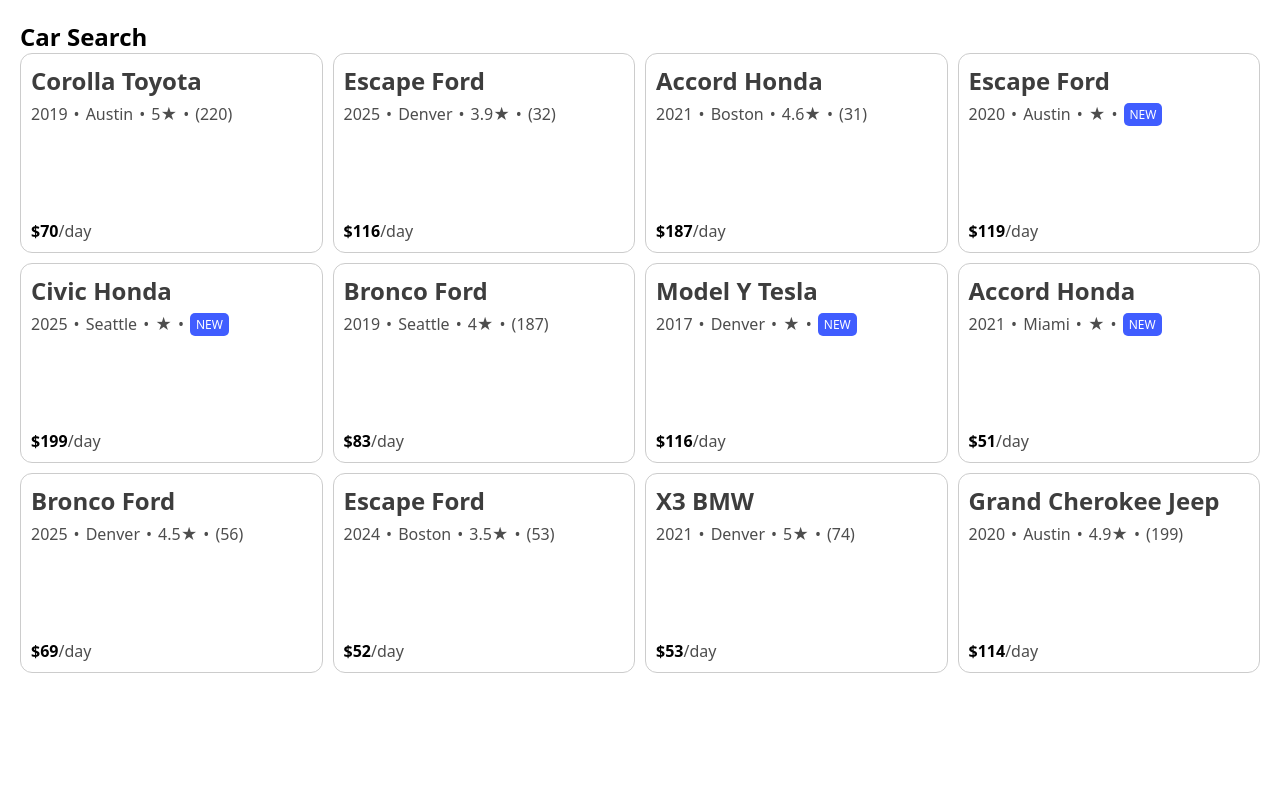
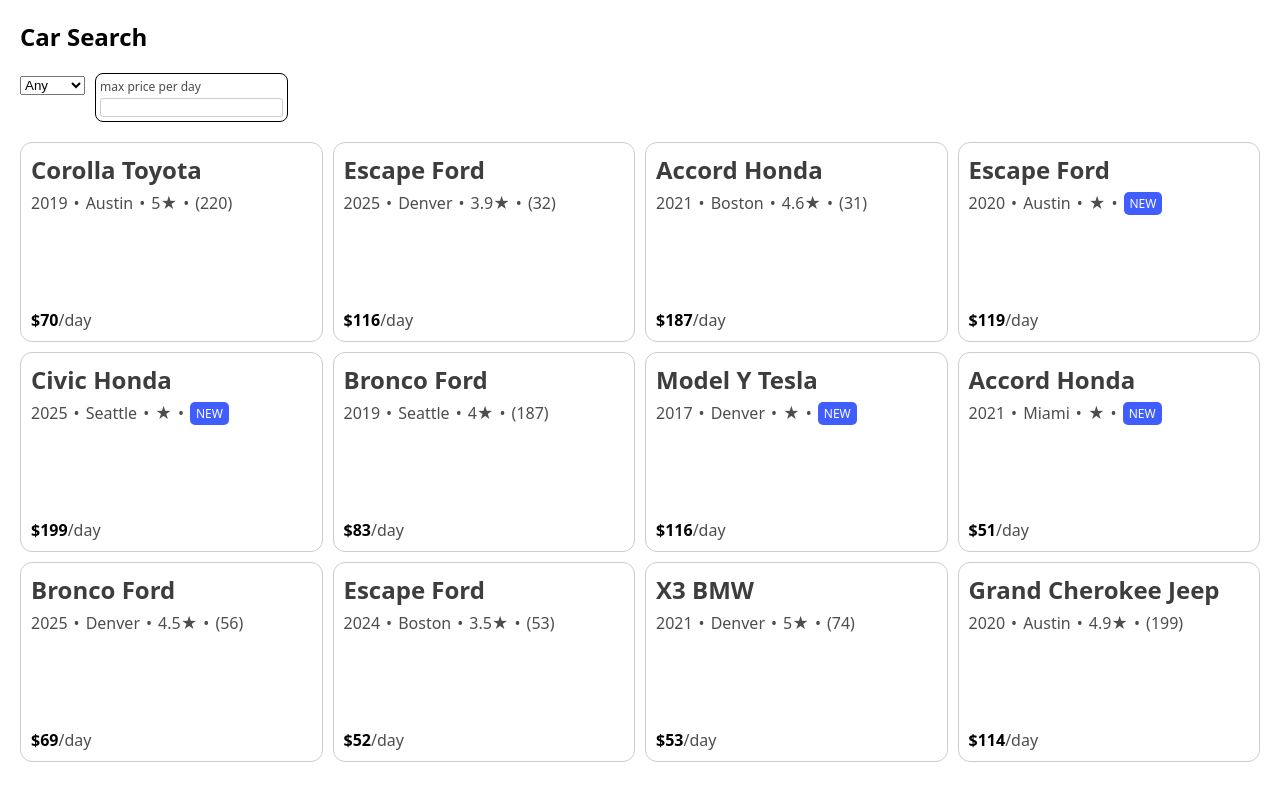
Before and after one commit to Joha99/frontend-systems-design, a React (Vite) app: page / in a window 1280 px wide. Built offline with nearby package versions, Linux system fonts and the light colour scheme.

Commit message:
part 2 - filtering

```diff
--- a/src/car-search/CarSearch.module.css
+++ b/src/car-search/CarSearch.module.css
@@ -13,6 +13,10 @@
     "Open Sans",
     "Helvetica Neue",
     sans-serif;
+  display: flex;
+  flex-direction: column;
+  align-items: stretch;
+  gap: 20px;
 }
 
 .grid {
@@ -70,3 +74,58 @@
   align-items: center;
   justify-content: center;
 }
+
+.filterbar {
+  display: flex;
+  align-items: stretch;
+  gap: 10px;
+}
+
+.filter {
+  display: flex;
+  flex-direction: column;
+  border: 1px solid #000;
+  border-radius: 8px;
+  padding: 4px;
+  gap: 3px;
+
+  & > label {
+    font-size: 12px;
+    color: #4d4d4d;
+    text-transform: lowercase;
+  }
+
+  & > input {
+    height: 100%;
+    border-radius: 3px;
+    border: 1px solid #ccc;
+  }
+}
+
+.select {
+  &,
+  &::picker(select) {
+    appearance: base-select;
+  }
+
+  &::picker-icon {
+    display: none;
+  }
+
+  & > button {
+    display: flex;
+    flex-direction: column;
+    width: 100px;
+
+    & > small {
+      color: #4d4d4d;
+      text-transform: lowercase;
+    }
+
+    & > div {
+      display: flex;
+      align-items: center;
+      justify-content: space-between;
+    }
+  }
+}
--- a/src/car-search/CarSearch.tsx
+++ b/src/car-search/CarSearch.tsx
@@ -25,26 +25,24 @@
  *    the last page. No duplicate cars, no double request on a double click.
  * 8. If loading more fails, keep the cars already shown and show an inline
  *    retry next to the button (not the full-page error).
- *
- * Accessibility: the filters have labels; the results area announces
- * "Loading…" / "24 cars" to screen readers.
- *
- * Done when: you can filter to Teslas under $150, load every page, and
- * nothing breaks when a request fails.
- *
- * Discussion (say out loud at the end):
- * - Where does each piece of state live? What's derived?
- * - How did you handle out-of-order responses, and what are the other ways?
- * - Should the filters be in the URL? What about the loaded pages?
- * - What would you add with more time (caching, debouncing, tests)?
  */
 
-import { useEffect, useRef, useState } from "react";
-import { searchCars, getMakes, type Car, type SearchResponse } from "./carApi";
+import { createElement, useEffect, useRef, useState } from "react";
+import {
+  searchCars,
+  getMakes,
+  type Car,
+  type SearchResponse,
+  type SearchParams,
+} from "./carApi";
 import styles from "./CarSearch.module.css";
 
 type FetchStatus = "loading" | "success" | "error";
 type CarMap = Map<Car["id"], Car>;
+type Filters = {
+  make?: string;
+  maxPricePerDay?: Car["pricePerDay"];
+};
 
 const CarCard = ({ car }: { car: Car }) => {
   const { make, model, year, pricePerDay, rating, trips, city } = car;
@@ -76,38 +74,74 @@ const CarCard = ({ car }: { car: Car }) => {
 export const CarSearch = () => {
   const [fetchStatus, setFetchStatus] = useState<FetchStatus>();
   const [cars, setCars] = useState<CarMap>(new Map());
-
+  const [makes, setMakes] = useState<string[]>([]);
+  const [filters, setFilters] = useState<Filters>({});
   const cursor = useRef<SearchResponse["nextCursor"]>(null);
 
   const carList = Array.from(cars.values());
 
   useEffect(() => {
     setFetchStatus("loading");
-    fetchCars();
+
+    const carsPromise = searchCars();
+    const makesPromise = getMakes();
+
+    Promise.all([carsPromise, makesPromise])
+      .then(([carsRes, makesRes]) => {
+        const newCarMap: CarMap = new Map();
+        for (const car of carsRes.cars) {
+          newCarMap.set(car.id, car);
+        }
+
+        setCars(newCarMap);
+        setFetchStatus("success");
+        setMakes(makesRes);
+        cursor.current = carsRes.nextCursor;
+      })
+      .catch((err) => {
+        console.error(err);
+        setFetchStatus("error");
+      });
   }, []);
 
-  const fetchCars = () => {
-    searchCars()
+  useEffect(() => {
+    if (filters.make === undefined && filters.maxPricePerDay === undefined) {
+      return;
+    }
+
+    const searchParams: SearchParams = {
+      make: filters.make,
+      maxPrice: filters.maxPricePerDay,
+    };
+
+    const timeoutId = setTimeout(() => {
+      fetchCars(searchParams);
+    }, 300);
+
+    return () => {
+      clearTimeout(timeoutId);
+    };
+  }, [filters]);
+
+  const fetchCars = (searchParams: SearchParams) => {
+    searchCars(searchParams)
       .then((searchResponse) => {
         const newCarMap: CarMap = new Map();
         for (const car of searchResponse.cars) {
           newCarMap.set(car.id, car);
         }
-
         setCars(newCarMap);
-        setFetchStatus("success");
         cursor.current = searchResponse.nextCursor;
       })
       .catch((err) => {
         console.error(err);
-        setFetchStatus("error");
       });
   };
 
   if (fetchStatus === "error") {
     return (
       <div>
-        Couldn't load cars. <button onClick={fetchCars}>Retry</button>
+        Couldn't load cars. <button onClick={() => fetchCars({})}>Retry</button>
       </div>
     );
   }
@@ -116,17 +150,68 @@ export const CarSearch = () => {
     return <div>Fetching cars...</div>;
   }
 
+  console.log("filters", filters);
+
   return (
     <div className={styles.app}>
       <h2>Car Search</h2>
-      {carList.length === 0 ? (
-        <p>There are no available cars.</p>
-      ) : (
-        <div className={styles.grid}>
-          {carList.map((car) => {
-            return <CarCard key={car.id} car={car} />;
-          })}
-        </div>
+      {carList.length === 0 && <p>There are no available cars.</p>}
+      {carList.length > 0 && (
+        <>
+          {/* Filters bar */}
+          <div className={styles.filterbar}>
+            <div>
+              <select
+                id="make"
+                name="make"
+                value={filters.make ?? ""}
+                onChange={(e) => {
+                  const newMake = e.target.value;
+                  setFilters({ ...filters, make: newMake });
+                }}
+                className={styles.select}
+              >
+                <button>
+                  <small>Make</small>
+                  <div>
+                    {createElement("selectedcontent")}
+                    <svg width="24" height="24" viewBox="0 0 24 24">
+                      <path fill="currentColor" d="m7 10l5 5l5-5z" />
+                    </svg>
+                  </div>
+                </button>
+                <option value="">Any</option>
+                {makes.map((make) => {
+                  return (
+                    <option key={make} value={make}>
+                      {make}
+                    </option>
+                  );
+                })}
+              </select>
+            </div>
+            <div className={styles.filter}>
+              <label>Max price per day</label>
+              <input
+                type="number"
+                value={filters.maxPricePerDay ?? ""}
+                onChange={(e) => {
+                  const newMaxPricePerDay = Number.parseInt(
+                    e.currentTarget.value,
+                  );
+                  setFilters({ ...filters, maxPricePerDay: newMaxPricePerDay });
+                }}
+              />
+            </div>
+          </div>
+
+          {/* Cars grid */}
+          <div className={styles.grid}>
+            {carList.map((car) => {
+              return <CarCard key={car.id} car={car} />;
+            })}
+          </div>
+        </>
       )}
     </div>
   );
--- a/src/global.css
+++ b/src/global.css
@@ -35,8 +35,6 @@ p {
 button {
   background-color: transparent;
   cursor: pointer;
-  border: 1px solid #ccc;
-  border-radius: 10px;
 
   &:disabled {
     cursor: not-allowed;
```
